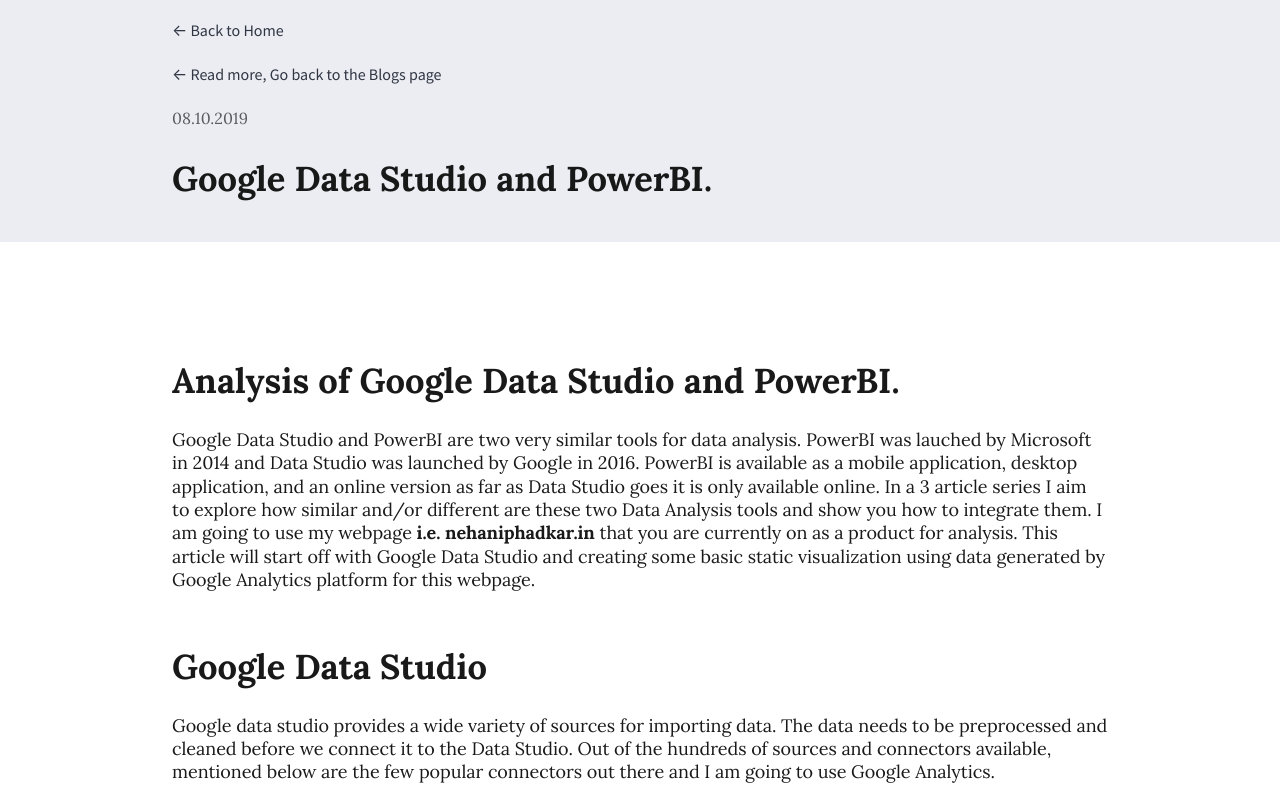
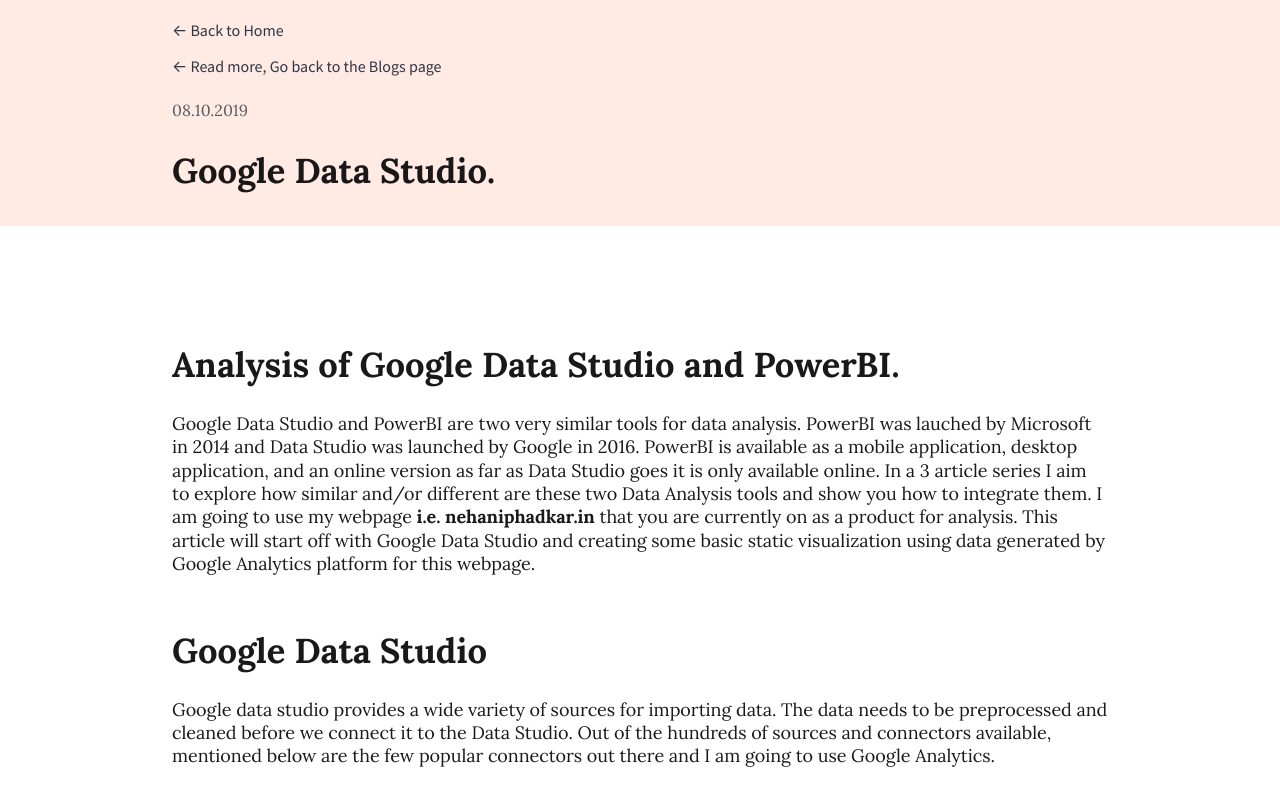
Before and after one commit to niphadkarneha/gatsby-blog-neha, a Gatsby site: page /GoogleDataStudio/ in a window 1280 px wide. Shown: the top 793 px of the page. Built offline with nearby package versions, Linux system fonts and the light colour scheme; Gatsby itself is replaced by a stand-in of ours; some packages are replaced by stand-ins of ours.

Commit message:
Fall pastel color

```diff
--- a/content/blog/GoogleDataStudio/index.md
+++ b/content/blog/GoogleDataStudio/index.md
@@ -1,5 +1,5 @@
 ---
-title: Google Data Studio and PowerBI.
+title: Google Data Studio.
 date: "2019-10-08T15:48:42+00:00"
 ---
 
--- a/src/components/layout.js
+++ b/src/components/layout.js
@@ -38,11 +38,11 @@
     } else if (post !== undefined) {
       // When its a blog details page
       header = (
-        <div style={{paddingBottom: `1rem`}}>
+        <div style={{paddingBottom: `0.5rem`}}>
           <nav
             className="font-sans"
             style={{
-              paddingBottom: "1rem"
+              paddingBottom: "0.5rem"
             }}
           >
             <Link
@@ -91,7 +91,7 @@
           <nav
             className="font-sans"
             style={{
-              paddingBottom: "2rem"
+              paddingBottom: "1.2 rem"
             }}
           >
             <Link
@@ -118,7 +118,7 @@
       <React.Fragment>
         <header
           style={{
-            background: `rgb(235, 237, 242)`,
+            background: `rgb(255,234,228)`,
             paddingTop: `1rem`
           }}
         >
```
